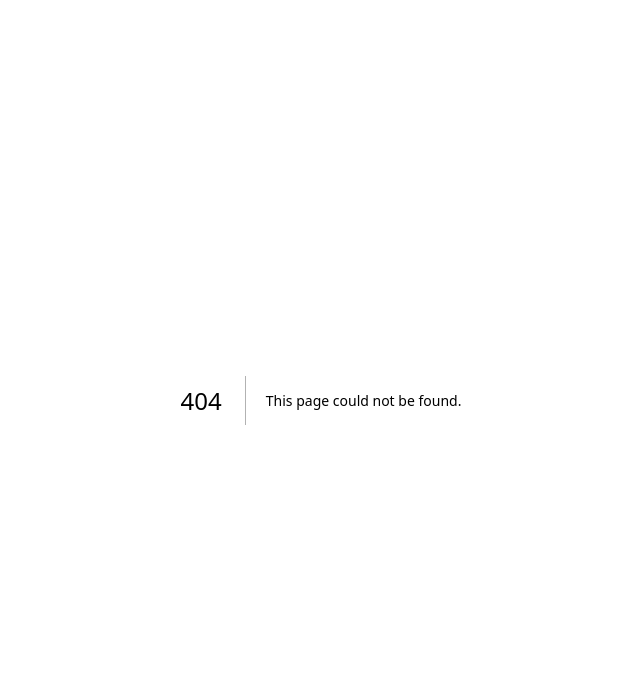
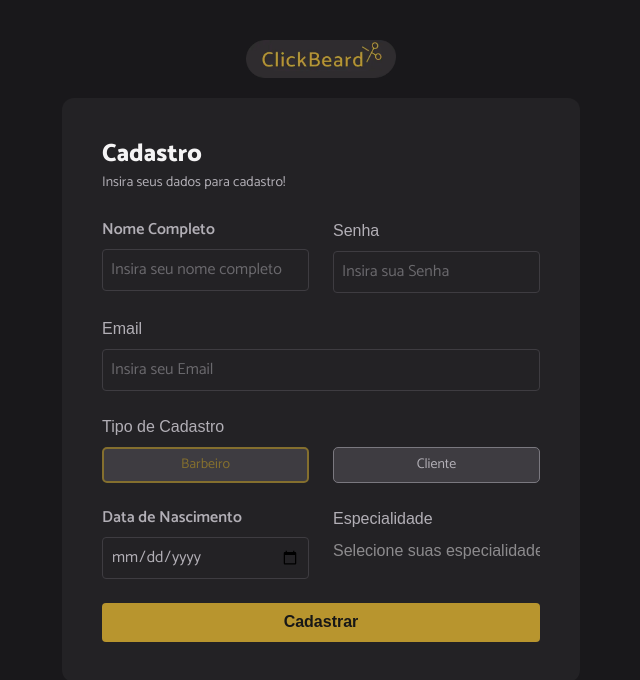
Before and after one commit to PauloRhyanK/ClickBeard_PauloKuster, a Next.js app in the folder frontend/: page /register in a window 1280 px wide. Before the commit this address had no page. Shown: the top 680 px of the page, without its empty margins (319-959 px from the left). Built offline with nearby package versions, Linux system fonts and the light colour scheme.

Commit message:
feat: register screen

```diff
--- a/frontend/src/app/globals.css
+++ b/frontend/src/app/globals.css
@@ -68,10 +68,29 @@
   max-width: 1920px;
 }
 
+.radioButton{
+  background-color: var(--gray-500);
+  border-radius: 5px;
+  padding: 5px;
+  border: 1px solid var(--gray-400);
+  font: var(--text-sm);
+}
+
+.RBactive{
+  border: 2px solid var(--yeldark);
+}
+.RBactive > label{
+  color: var(--yeldark);
+}
+
 body {
   background: var(--gray-800);
   color: var(--gray-100);
   font-family: Arial, Helvetica, sans-serif;
+}
+
+input[type="radio"]{
+  display: none;
 }
 
 input[type="text"],
@@ -80,7 +99,8 @@ input[type="password"],
 input[type="number"],
 input[type="search"],
 input[type="tel"],
-input[type="url"]{
+input[type="url"],
+input[type="date"]{
   padding: 0.5rem;
   border: 1px solid var(--gray-500);
   border-radius: 0.25rem;
--- /dev/null
+++ b/frontend/src/app/register/page.tsx
@@ -0,0 +1,64 @@
+import Image from "next/image";
+
+export default function Login() {
+
+    return <>
+        <header className="m-5 mt-10">
+            <Image className="m-auto" src="/clickbeader_logo.webp" alt="Logo Clickbeard" width={150} height={38} />
+        </header>
+        <main className="flex justify-center">
+            <form action="" className="main-container window-color m-auto flex flex-col radius-lg p-10 rounded-xl gap-6">
+                <section>
+                    <h1 className="title-lg ">
+                        Cadastro
+                    </h1>
+                    <p className="p-sm subt-color">Insira seus dados para cadastro!</p>
+                </section>
+                <section className="flex flex-col gap-6">
+                    <div className="grid grid-cols-2 gap-6">
+                        <div className="flex flex-col gap-2">
+                            <label className="label title-md" htmlFor="name_usuas">Nome Completo</label>
+                            <input type="text" name="name_usuas" id="name_usuas" placeholder="Insira seu nome completo" />
+                        </div>
+                        <div className="flex flex-col gap-2">
+                            <label className="label" htmlFor="password_usuas">Senha</label>
+                            <input type="password" name="password_usuas" id="password_usuas" placeholder="Insira sua Senha" />
+                        </div>
+                    </div>
+                    <div className="flex flex-col gap-2">
+                        <label className="label" htmlFor="email_usuas">Email</label>
+                        <input type="email" name="email_usuas" id="email_usuas" placeholder="Insira seu Email" />
+                    </div>
+                    <div className="flex flex-col gap-2">
+                        <label className="label" htmlFor="type_usuas">Tipo de Cadastro</label>
+                        <div className="grid grid-cols-2 gap-6">
+                            <div className="radioButton RBactive flex items-center gap-2 justify-center">
+                                <input type="radio" name="type_usuas" id="barber" value="Barbeiro" />
+                                <label htmlFor="barber" className="label">Barbeiro</label>
+                            </div>
+                            <div className="radioButton flex items-center gap-2 justify-center">
+                                <input type="radio" name="type_usuas" id="client" value="Cliente" />
+                                <label htmlFor="client" className="label">Cliente</label>
+                            </div>
+                        </div>
+                    </div>
+                    <div className="grid grid-cols-2 gap-6">
+                        <div className="flex flex-col gap-2">
+                            <label className="label title-md" htmlFor="date_usuas">Data de Nascimento</label>
+                            <input type="date" name="date_usuas" id="date_usuas" placeholder="Selecione sua Data de Nascimento" />
+                        </div>
+                        <div className="flex flex-col gap-2">
+                            <label className="label" htmlFor="appointment_usuas">Especialidade</label>
+                            <input type="select" name="appointment_usuas" id="appointment_usuas" placeholder="Selecione suas especialidades" />
+                        </div>
+                    </div>
+
+                </section>
+                <div className="flex justify-between">
+                    <button className="w-full text-sm" type="submit">Cadastrar</button>
+                </div>
+            </form>
+        </main>
+
+    </>
+}
```
